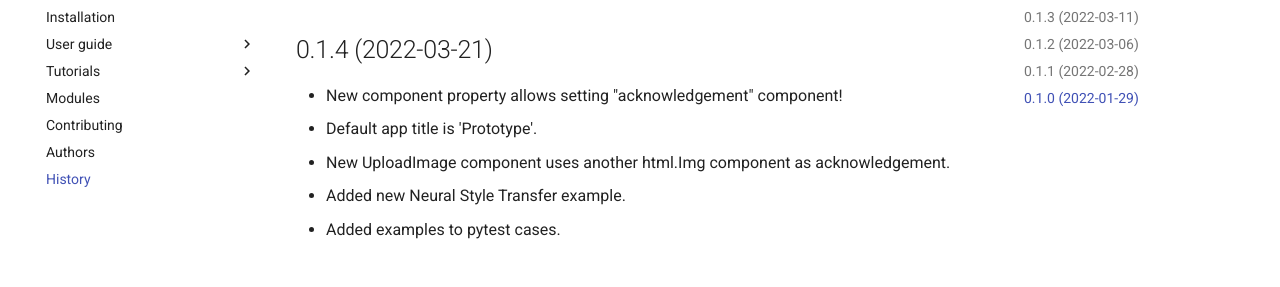
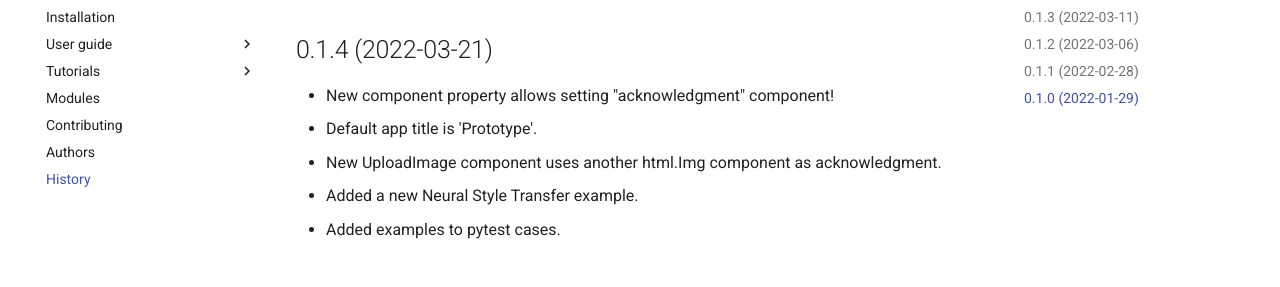
Before and after one commit to dkedar7/fast_dash, an MkDocs documentation site: the page built from docs/history.md, in a window 1280 px wide and 1226 px high. Shown: the part 148-435 px from the top of the window. Built offline with MkDocs 1.6.1 and Material for MkDocs 9.7.7, drawn with Linux system fonts in a browser that asks for light colours; comment, search, counter and statistics services are not loaded.

Commit message:
🚀 Release 0.1.4

```diff
--- a/HISTORY.md
+++ b/HISTORY.md
@@ -2,10 +2,10 @@
 
 ## 0.1.4 (2022-03-21)
 
-* New component property allows setting "acknowledgement" component!
+* New component property allows setting "acknowledgment" component!
 * Default app title is 'Prototype'.
-* New UploadImage component uses another html.Img component as acknowledgement.
-* Added new Neural Style Transfer example.
+* New UploadImage component uses another html.Img component as acknowledgment.
+* Added a new Neural Style Transfer example.
 * Added examples to pytest cases.
 
 ## 0.1.3 (2022-03-11)
```
Also changed, not shown: CHANGELOG.md (+3 -3 lines).
